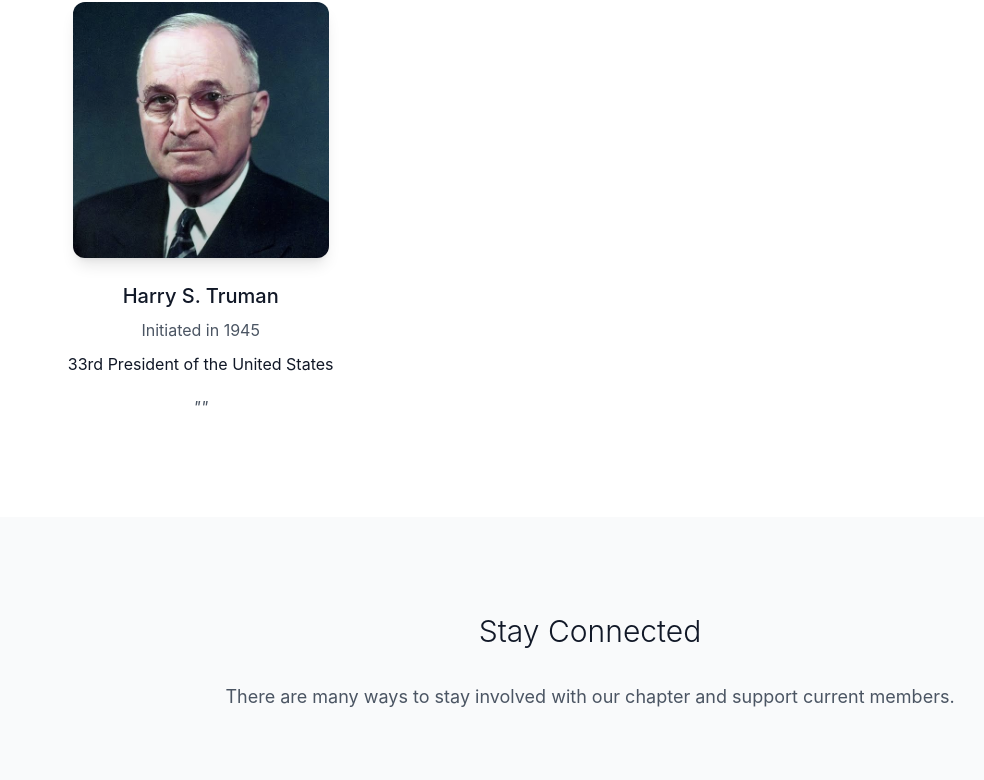
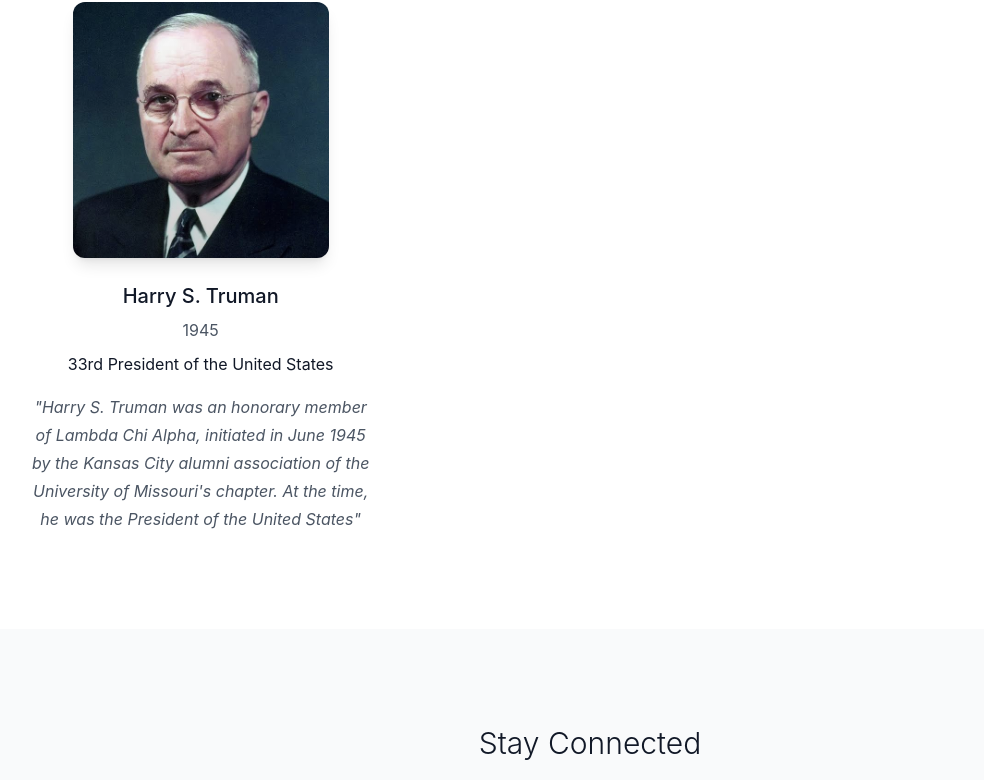
Before and after one commit to bCodes22/SemoLambaChi.com, a React (Vite) app: page /alumni in a window 1280 px wide. Shown: the part 1219-1999 px from the top of the page, without its empty margins (50-1034 px from the left). Built offline with nearby package versions, Linux system fonts and the light colour scheme.

Commit message:
Update Alumni.tsx

```diff
--- a/src/pages/Alumni.tsx
+++ b/src/pages/Alumni.tsx
@@ -74,10 +74,10 @@ const Alumni = () => {
             {[
               {
                 name: "Harry S. Truman",
-                year: "Initiated in 1945",
+                year: "1945",
                 position: "33rd President of the United States",
                 image: HarryS,
-                quote: ""
+                quote: "Harry S. Truman was an honorary member of Lambda Chi Alpha, initiated in June 1945 by the Kansas City alumni association of the University of Missouri's chapter. At the time, he was the President of the United States"
               }
             ].map((alumni) => (
               <div key={alumni.name} className="text-center group">
```
